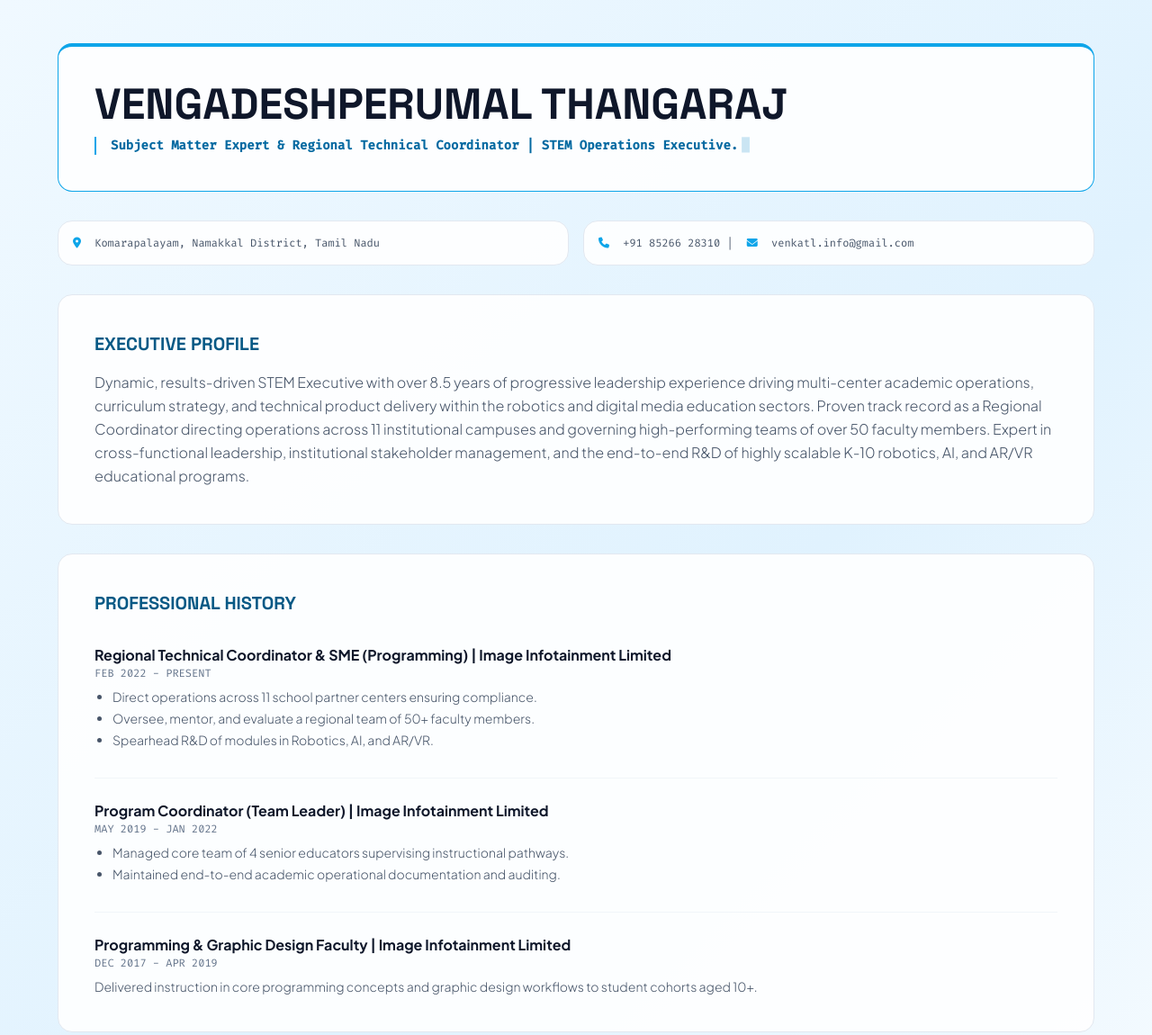
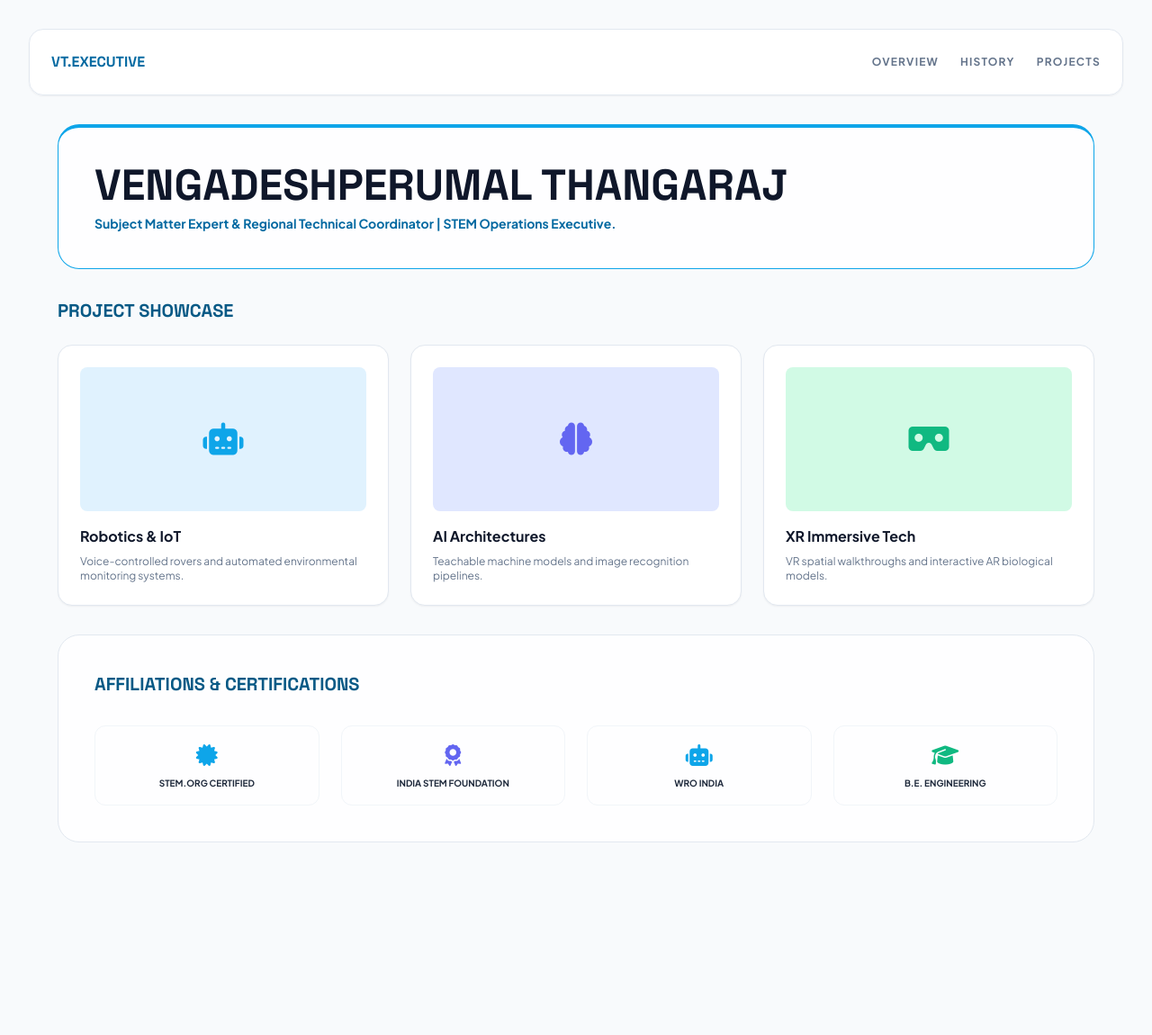
Before and after one commit to venkat1info-sys/Vengadeshperumal-Thangaraj, a plain HTML site: page index.html in a window 1280 px wide. Shown: the top 1150 px of the page at 90% size. After the commit the page ends 968 px from the top, so only its background shows below. Drawn offline with nearby package versions, Linux system fonts and the light colour scheme.

Commit message:
index.html

```diff
--- a/index.html
+++ b/index.html
@@ -3,151 +3,92 @@
 <head>
     <meta charset="UTF-8">
     <meta name="viewport" content="width=device-width, initial-scale=1.0">
-    <title>Vengadeshperumal Thangaraj | Executive Technology Portfolio</title>
+    <title>Vengadeshperumal Thangaraj | Executive Technology Operations Platform</title>
     <script src="https://cdn.tailwindcss.com"></script>
     <link rel="stylesheet" href="https://cdnjs.cloudflare.com/ajax/libs/font-awesome/6.4.0/css/all.min.css">
-    <link href="https://fonts.googleapis.com/css2?family=Space+Grotesk:wght@500;700&family=Plus+Jakarta+Sans:wght@300;400;500;600;700&family=Fira+Code:wght@400;500&display=swap" rel="stylesheet">
+    <link href="https://fonts.googleapis.com/css2?family=Space+Grotesk:wght@500;700&family=Plus+Jakarta+Sans:wght@300;400;500;600;700&display=swap" rel="stylesheet">
 
     <style>
-        body {
-            font-family: 'Plus Jakarta Sans', sans-serif;
-            background: linear-gradient(135deg, #f0f9ff 0%, #e0f2fe 50%, #ffffff 100%);
-            color: #334155;
-            min-height: 100vh;
-        }
+        body { font-family: 'Plus Jakarta Sans', sans-serif; background: #f8fafc; color: #1e293b; }
         .font-display { font-family: 'Space Grotesk', sans-serif; }
-        .font-code { font-family: 'Fira Code', monospace; }
-
-        .static-card {
-            background: rgba(255, 255, 255, 0.9);
-            border: 1px solid #e2e8f0;
-            border-radius: 1rem;
-        }
-        .typewriter-caret::after {
-            content: '▊';
-            animation: caretBlink 0.8s infinite;
-            color: #0284c7;
-            margin-left: 4px;
-        }
-        @keyframes caretBlink { 0%, 100% { opacity: 1; } 50% { opacity: 0; } }
+        .glass-panel { background: rgba(255, 255, 255, 0.9); border: 1px solid #e2e8f0; border-radius: 1.5rem; }
+        .sticky-nav { position: sticky; top: 0; z-index: 1000; background: rgba(255, 255, 255, 0.9); backdrop-filter: blur(10px); }
+        .card-hover { transition: transform 0.3s ease; }
+        .card-hover:hover { transform: translateY(-10px); }
     </style>
 </head>
-<body class="p-6 md:p-12">
+<body class="p-4 md:p-8">
+
+    <nav class="sticky-nav flex justify-between items-center p-6 mb-8 rounded-2xl shadow-sm border border-slate-200">
+        <span class="font-display font-bold text-sky-700">VT.EXECUTIVE</span>
+        <div class="flex gap-6 font-bold text-xs uppercase tracking-widest text-slate-500">
+            <a href="#overview" class="hover:text-sky-600">Overview</a>
+            <a href="#history" class="hover:text-sky-600">History</a>
+            <a href="#projects" class="hover:text-sky-600">Projects</a>
+        </div>
+    </nav>
 
     <div class="max-w-6xl mx-auto space-y-8">
 
-        <header class="static-card p-10 border-t-4 border-sky-500">
-            <div class="space-y-3">
-                <h1 class="font-display text-4xl md:text-5xl font-bold text-slate-900 uppercase">
-                    VENGADESHPERUMAL THANGARAJ
-                </h1>
-                <div class="flex items-center text-sky-700 font-code text-sm font-bold border-l-2 border-sky-500 pl-4">
-                    <span id="isolatedTypewriter" class="typewriter-caret"></span>
-                </div>
-            </div>
+        <header class="glass-panel p-10 border-t-4 border-sky-500">
+            <h1 class="font-display text-4xl md:text-5xl font-bold text-slate-900 uppercase">VENGADESHPERUMAL THANGARAJ</h1>
+            <p id="typewriter" class="text-sky-700 font-bold text-sm mt-2"></p>
         </header>
 
-        <section class="grid grid-cols-1 md:grid-cols-2 gap-4 font-code text-xs text-slate-600">
-            <div class="static-card p-4"><i class="fa-solid fa-location-dot mr-2 text-sky-500"></i> Komarapalayam, Namakkal District, Tamil Nadu</div>
-            <div class="static-card p-4"><i class="fa-solid fa-phone mr-2 text-sky-500"></i> +91 85266 28310 | <i class="fa-solid fa-envelope mr-2 text-sky-500 ml-2"></i> venkatl.info@gmail.com</div>
-        </section>
-
-        <section class="static-card p-10">
-            <h2 class="font-display text-xl font-bold uppercase mb-4 text-sky-800">Executive Profile</h2>
-            <p class="text-slate-600 leading-relaxed font-light text-base">
-                Dynamic, results-driven STEM Executive with over 8.5 years of progressive leadership experience driving multi-center academic operations, curriculum strategy, and technical product delivery within the robotics and digital media education sectors. Proven track record as a Regional Coordinator directing operations across 11 institutional campuses and governing high-performing teams of over 50 faculty members. Expert in cross-functional leadership, institutional stakeholder management, and the end-to-end R&D of highly scalable K-10 robotics, AI, and AR/VR educational programs.
-            </p>
-        </section>
-
-        <section class="static-card p-10">
-            <h2 class="font-display text-xl font-bold uppercase mb-8 text-sky-800">Professional History</h2>
-            <div class="space-y-8">
-                <div>
-                    <h3 class="font-bold text-slate-900">Regional Technical Coordinator & SME (Programming) | Image Infotainment Limited</h3>
-                    <p class="text-xs text-slate-500 mb-2 font-code">FEB 2022 - PRESENT</p>
-                    <ul class="text-sm text-slate-600 font-light list-disc ml-5 space-y-1">
-                        <li>Direct operations across 11 school partner centers ensuring compliance.</li>
-                        <li>Oversee, mentor, and evaluate a regional team of 50+ faculty members.</li>
-                        <li>Spearhead R&D of modules in Robotics, AI, and AR/VR.</li>
-                    </ul>
+        <section id="projects" class="space-y-6">
+            <h2 class="font-display text-xl font-bold uppercase text-sky-800">Project Showcase</h2>
+            <div class="grid grid-cols-1 md:grid-cols-3 gap-6">
+                <div class="card-hover bg-white p-6 rounded-2xl border border-slate-200 shadow-sm">
+                    <div class="h-40 bg-sky-100 rounded-lg mb-4 flex items-center justify-center text-sky-500"><i class="fa-solid fa-robot text-4xl"></i></div>
+                    <h3 class="font-bold text-slate-900">Robotics & IoT</h3>
+                    <p class="text-xs text-slate-500 mt-2">Voice-controlled rovers and automated environmental monitoring systems.</p>
                 </div>
-                <div class="border-t border-slate-100 pt-6">
-                    <h3 class="font-bold text-slate-900">Program Coordinator (Team Leader) | Image Infotainment Limited</h3>
-                    <p class="text-xs text-slate-500 mb-2 font-code">MAY 2019 - JAN 2022</p>
-                    <ul class="text-sm text-slate-600 font-light list-disc ml-5 space-y-1">
-                        <li>Managed core team of 4 senior educators supervising instructional pathways.</li>
-                        <li>Maintained end-to-end academic operational documentation and auditing.</li>
-                    </ul>
+                <div class="card-hover bg-white p-6 rounded-2xl border border-slate-200 shadow-sm">
+                    <div class="h-40 bg-indigo-100 rounded-lg mb-4 flex items-center justify-center text-indigo-500"><i class="fa-solid fa-brain text-4xl"></i></div>
+                    <h3 class="font-bold text-slate-900">AI Architectures</h3>
+                    <p class="text-xs text-slate-500 mt-2">Teachable machine models and image recognition pipelines.</p>
                 </div>
-                <div class="border-t border-slate-100 pt-6">
-                    <h3 class="font-bold text-slate-900">Programming & Graphic Design Faculty | Image Infotainment Limited</h3>
-                    <p class="text-xs text-slate-500 mb-2 font-code">DEC 2017 - APR 2019</p>
-                    <p class="text-sm text-slate-600 font-light">Delivered instruction in core programming concepts and graphic design workflows to student cohorts aged 10+.</p>
+                <div class="card-hover bg-white p-6 rounded-2xl border border-slate-200 shadow-sm">
+                    <div class="h-40 bg-emerald-100 rounded-lg mb-4 flex items-center justify-center text-emerald-500"><i class="fa-solid fa-vr-cardboard text-4xl"></i></div>
+                    <h3 class="font-bold text-slate-900">XR Immersive Tech</h3>
+                    <p class="text-xs text-slate-500 mt-2">VR spatial walkthroughs and interactive AR biological models.</p>
                 </div>
             </div>
         </section>
 
-        <section class="grid grid-cols-1 md:grid-cols-2 gap-6">
-            <div class="static-card p-8">
-                <h3 class="font-display font-bold text-sky-800 mb-4 uppercase">Robotics & IoT Projects</h3>
-                <ul class="text-sm text-slate-600 font-light space-y-2">
-                    <li>• Voice-Controlled Rovers & Smart Transport Architectures</li>
-                    <li>• Automated Fire Fighter Systems & Smart Home Automation</li>
-                    <li>• Digital Speed/Height Calculators & Environmental Monitoring Systems</li>
-                </ul>
+        <section class="glass-panel p-10">
+            <h2 class="font-display text-xl font-bold uppercase mb-8 text-sky-800">Affiliations & Certifications</h2>
+            <div class="grid grid-cols-2 md:grid-cols-4 gap-6 text-center">
+                <div class="p-4 border border-slate-100 rounded-xl hover:border-sky-300 transition-colors">
+                    <i class="fa-solid fa-certificate text-2xl text-sky-500 mb-2"></i>
+                    <p class="text-[10px] font-bold uppercase">STEM.org Certified</p>
+                </div>
+                <div class="p-4 border border-slate-100 rounded-xl hover:border-sky-300 transition-colors">
+                    <i class="fa-solid fa-award text-2xl text-indigo-500 mb-2"></i>
+                    <p class="text-[10px] font-bold uppercase">India STEM Foundation</p>
+                </div>
+                <div class="p-4 border border-slate-100 rounded-xl hover:border-sky-300 transition-colors">
+                    <i class="fa-solid fa-robot text-2xl text-sky-500 mb-2"></i>
+                    <p class="text-[10px] font-bold uppercase">WRO India</p>
+                </div>
+                <div class="p-4 border border-slate-100 rounded-xl hover:border-sky-300 transition-colors">
+                    <i class="fa-solid fa-graduation-cap text-2xl text-emerald-500 mb-2"></i>
+                    <p class="text-[10px] font-bold uppercase">B.E. Engineering</p>
+                </div>
             </div>
-            <div class="static-card p-8">
-                <h3 class="font-display font-bold text-sky-800 mb-4 uppercase">AI & XR Initiatives</h3>
-                <ul class="text-sm text-slate-600 font-light space-y-2">
-                    <li>• AI: Image/Sound Recognition & Teachable Machine platforms</li>
-                    <li>• XR: Board Game Design, Touch & Trigger Systems</li>
-                    <li>• VR/AR: Spatial Walkthroughs, Eye Anatomy, and Food Chain models</li>
-                </ul>
-            </div>
-        </section>
-
-        <section class="grid grid-cols-1 md:grid-cols-2 gap-6">
-            <div class="static-card p-8">
-                <h3 class="font-display font-bold text-sky-800 mb-4 uppercase">Technical & Software Proficiencies</h3>
-                <p class="text-sm text-slate-600 font-light">
-                    <strong>Hardware/Systems:</strong> Arduino, ESP Modules, Drone Architectures, Motion Control.<br>
-                    <strong>Languages/Engines:</strong> C, C++, Embedded C++, Unity Engine, MIT App Inventor.<br>
-                    <strong>Design Suites:</strong> Adobe Illustrator, Photoshop, InDesign, After Effects, Video Editing Suites.
-                </p>
-            </div>
-            <div class="static-card p-8">
-                <h3 class="font-display font-bold text-sky-800 mb-4 uppercase">Education & Certifications</h3>
-                <ul class="text-sm text-slate-600 font-light space-y-1">
-                    <li>• B.E. Electronics & Communication Engineering (2013-2017)</li>
-                    <li>• Certified STEM Education Instructor (STEM.org)</li>
-                    <li>• Robotics, STEM & WRO Project Certifications (India STEM Foundation)</li>
-                    <li>• Master Trainer: AR/VR, Graphic Design & Technical Systems</li>
-                </ul>
-            </div>
-        </section>
-
-        <section class="static-card p-6 text-xs text-slate-500 font-code text-center">
-            DOB: July 21, 1996 | Male | Married | Languages: English, Tamil, Kannada
         </section>
 
     </div>
 
     <script>
-        const text = "Subject Matter Expert & Regional Technical Coordinator | STEM Operations Executive.";
-        const el = document.getElementById("isolatedTypewriter");
+        // TYPEWRITER ENGINE
+        const role = "Subject Matter Expert & Regional Technical Coordinator | STEM Operations Executive.";
+        const el = document.getElementById("typewriter");
         let i = 0, deleting = false;
-
         function loop() {
-            el.textContent = text.substring(0, i);
-            if (!deleting) {
-                i++;
-                if (i > text.length) { deleting = true; setTimeout(loop, 3000); }
-                else setTimeout(loop, 40);
-            } else {
-                i--;
-                if (i === 0) { deleting = false; setTimeout(loop, 500); }
-                else setTimeout(loop, 20);
-            }
+            el.textContent = role.substring(0, i);
+            if (!deleting) { i++; if (i > role.length) { deleting = true; setTimeout(loop, 3000); } else setTimeout(loop, 40); }
+            else { i--; if (i === 0) { deleting = false; setTimeout(loop, 500); } else setTimeout(loop, 20); }
         }
         loop();
     </script>
```
